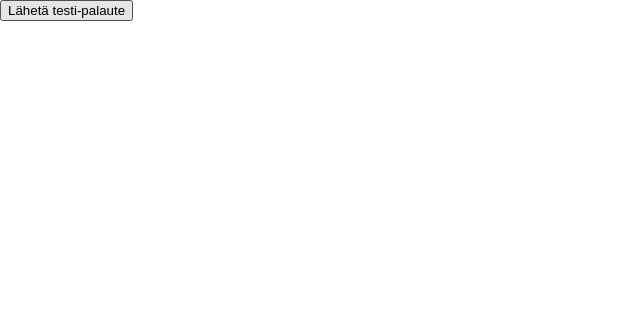
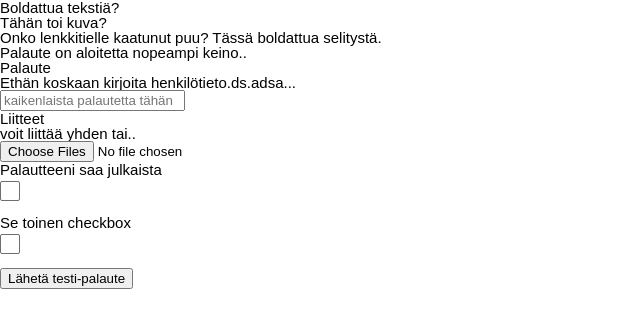
Before and after one commit to espoon-voltti/nuorisopalaute-app, a React (Create React App) app in the folder frontend/: page /fi-FI/palaute in a window 1280 px wide. Shown: the top 328 px of the page, without its empty margins (0-640 px from the left). Built offline with nearby package versions, Linux system fonts and the light colour scheme.

Commit message:
Some more skeleton flow for the UI

```diff
--- /dev/null
+++ b/frontend/src/components/Checkbox.tsx
@@ -0,0 +1,42 @@
+import React from "react";
+import "../styles/Checkbox.scss";
+
+interface Props {
+	name: string;
+	id: string;
+	isChecked: boolean;
+	onChange: (checked: boolean) => void;
+}
+
+const Checkbox: React.FunctionComponent<Props> = ({
+	name,
+	id,
+	onChange,
+	children,
+	isChecked,
+}) => {
+	return (
+		<div className="checkbox-container">
+			<input
+				checked={isChecked}
+				onChange={event => {
+					onChange(event.target.checked);
+				}}
+				name={name}
+				type="checkbox"
+				id={id}
+				className="checkbox-button"
+			/>
+			<label htmlFor={id} className="checkbox-label">
+				<span
+					className={`checkbox-box ${
+						isChecked ? "checkbox-box-selected" : ""
+					}`}
+				></span>
+				<span className="checkbox-label-children">{children}</span>
+			</label>
+		</div>
+	);
+};
+
+export default Checkbox;
--- a/frontend/src/components/PageFeedback.tsx
+++ b/frontend/src/components/PageFeedback.tsx
@@ -2,18 +2,78 @@ import React, { FC } from "react";
 import "../styles/PageFeedback.scss";
 import axios from "axios";
 import config from "./config";
+import Checkbox from "./Checkbox";
 
 const PageFeedback: FC = () => {
+	const handleFile = (e: any) => {
+		console.log(e.target.files);
+	};
+
+	const handleChange = (e: any) => {
+		console.log(e.target);
+	};
+
 	return (
 		<div id="feedback">
 			<div className="menu">
+				<div className="feedback-header">Boldattua tekstiä?</div>
+				<div className="feedback-pic-1">Tähän toi kuva?</div>
+				<div className="bold-paragraph">
+					Onko lenkkitielle kaatunut puu? Tässä boldattua selitystä.
+				</div>
+				<div className="paragraph">
+					Palaute on aloitetta nopeampi keino..
+				</div>
+				<div className="feedback-small-header">Palaute</div>
+				<div className="paragraph">
+					Ethän koskaan kirjoita henkilötieto.ds.adsa...
+				</div>
+				<input
+					type="text"
+					name="feedback-text"
+					placeholder="kaikenlaista palautetta tähän"
+				/>
+				<div className="feedback-very-small-header">Liitteet</div>
+				<div className="paragraph">voit liittää yhden tai..</div>
+				<input
+					type="file"
+					name="attachments"
+					id="attachments"
+					className="attachments"
+					onChange={handleFile}
+					multiple
+				/>
+				<br />
+				Palautteeni saa julkaista
+				<Checkbox
+					id={"allow-publish"}
+					name={"Palautteeni saa julkaista"}
+					isChecked={false}
+					onChange={newValue =>
+						handleChange({
+							newValue,
+							name: "Palautteeni saa julkaista",
+						})
+					}
+				/>
+				Se toinen checkbox
+				<Checkbox
+					id={"allow-publish"}
+					name={"Palautteeni saa julkaista"}
+					isChecked={false}
+					onChange={newValue =>
+						handleChange({
+							newValue,
+							name: "Palautteeni saa julkaista",
+						})
+					}
+				/>
 				<button
 					className="btn landing-cta"
 					onClick={(): void => {
 						const data = {
 							email: "test123@test.fi",
-							feedback: "testi-feedback",
-							text: "testi-feedback",
+							description: "testi-feedback",
 							// eslint-disable-next-line @typescript-eslint/camelcase
 							first_name: "test6",
 							// eslint-disable-next-line @typescript-eslint/camelcase
@@ -27,7 +87,7 @@ const PageFeedback: FC = () => {
 
 						axios
 							.post(config.API_URL + "/test", data)
-							.then(function(response: any) {
+							.then(function (response: any) {
 								console.log(response);
 							})
 							.catch((error: Error) => {
--- /dev/null
+++ b/frontend/src/styles/Checkbox.scss
@@ -0,0 +1,71 @@
+@import "variables.scss";
+
+.checkbox-container {
+	flex: 1;
+	display: flex;
+	align-items: center;
+	margin-bottom: 10px;
+	min-width: 180px;
+}
+
+.checkbox-button {
+	position: absolute;
+	width: 1px;
+	height: 1px;
+	opacity: 0;
+}
+
+.checkbox-button:focus + .checkbox-label .checkbox-box {
+	box-shadow: 0px 0px 1px 1px $link-color;
+	border-color: $link-color;
+}
+
+.checkbox-box {
+	width: 20px;
+	height: 20px;
+	flex-basis: 20px;
+	flex-shrink: 0;
+	background-color: transparent;
+	border-radius: $border-radius;
+	border: 1px solid $input-border;
+	display: flex;
+	justify-items: center;
+	align-items: center;
+	justify-content: center;
+	overflow: hidden;
+}
+
+.checkbox-box-selected {
+	background: $link-color url("/icons/icon-checkmark.svg") 50% 50% no-repeat;
+	border-color: $link-color;
+}
+
+.checkbox-checkmark {
+	vertical-align: middle;
+}
+
+.checkbox-label {
+	display: flex;
+	width: 100%;
+	padding: 4px 5px;
+	cursor: pointer;
+	margin-left: -5px;
+	color: $text-color;
+}
+
+.checkbox-label:hover {
+	background-color: #f5f5f5;
+}
+
+.checkbox-label:hover .checkbox-box {
+	background: transparent url("/icons/icon-checkmark-hover.svg") 50% 50% no-repeat;
+}
+
+.checkbox-label:hover .checkbox-box-selected {
+	background: $link-color url("/icons/icon-checkmark.svg") 50% 50% no-repeat;
+}
+
+.checkbox-label-children {
+	margin-left: 16px;
+	align-self: center;
+}
```
